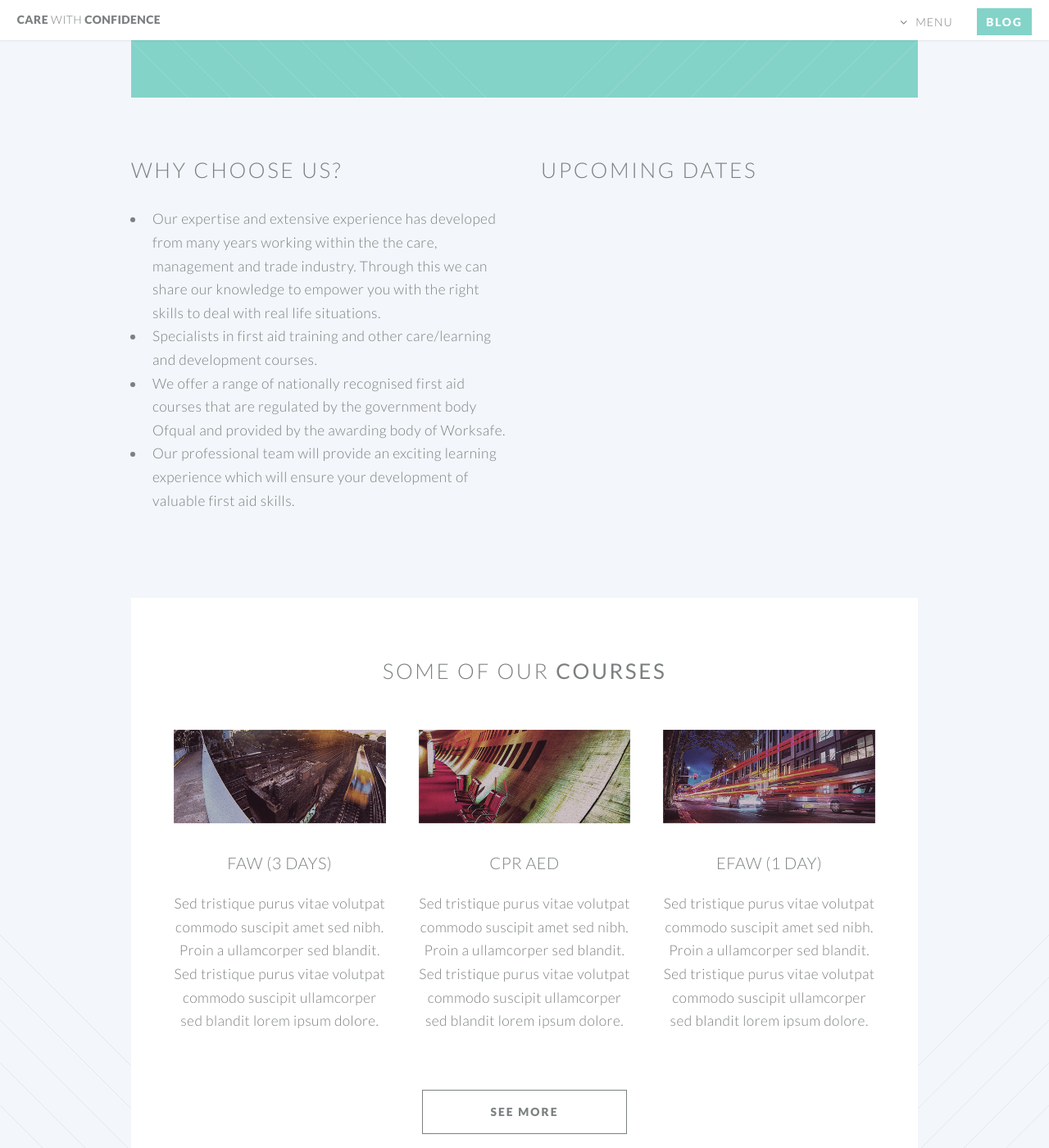
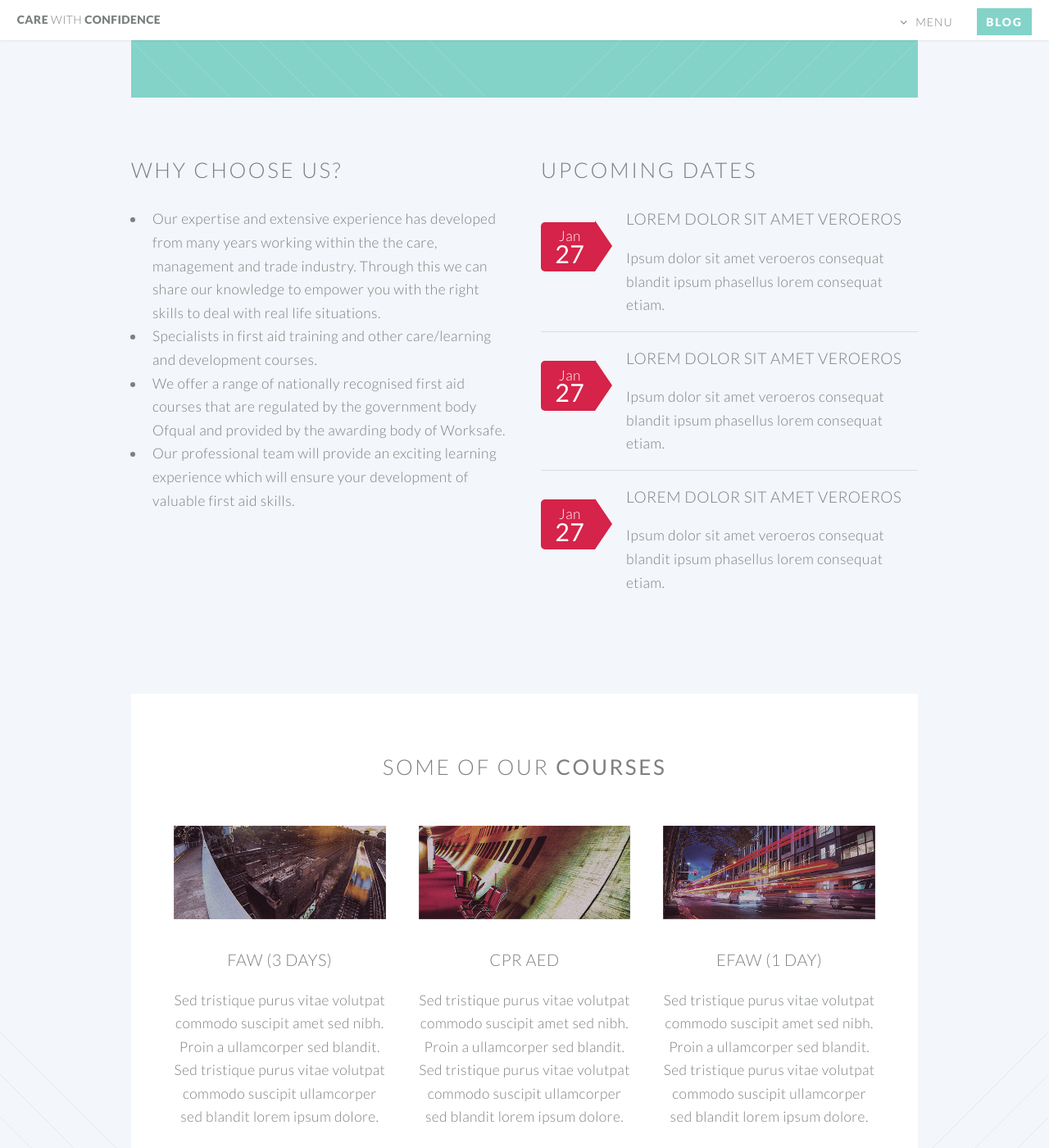
Before and after one commit to CareWithConfidence/carewithconfidence.github.io, a Jekyll site: the page built from index.html, in a window 1280 px wide and 1400 px high, scrolled down 1824 px. Shown: the whole window at 82% size. Built offline with Jekyll 4.4.1, drawn with Linux system fonts in a browser that asks for light colours.

Commit message:
Changes to add in event dates

```diff
--- a/css/style.css
+++ b/css/style.css
@@ -452,6 +452,69 @@ ul.buttons.vertical li {
 
 ul.buttons.vertical li:first-child {
     padding: 0;
+}
+
+ul.dates li
+{
+    position: relative;
+    border-top: solid 1px #ddd;
+    padding: 1em 0 1em 6em;
+}
+
+ul.dates .date
+{
+    display: block;
+    position: absolute;
+    left: 0;
+    top: 2em;
+    background-color: #d52349;
+    height: 3.5em;
+    text-align: center;
+    color: #fff;
+    line-height: 1em;
+    border-top-left-radius: 5px;
+    border-bottom-left-radius: 5px;
+    padding: 0.5em 0.75em 0 1em;
+}
+
+ul.dates .date:after
+{
+    content: '';
+    position: absolute;
+    bottom: 0;
+    right: -1.2em;
+    border-left: solid 1.25em #d52349;
+    border-top: solid 1.8em transparent;
+    border-bottom: solid 1.8em transparent;
+}
+
+ul.dates .date strong
+{
+    display: block;
+    font-size: 1.75em;
+    padding-top: 0.15em;
+}
+
+ul.dates h3
+{
+    font-size: 1.1em;
+}
+
+ul.dates p
+{
+    font-size: 1em;
+    margin: 0;
+}
+
+ul.dates li:first-child
+{
+    border-top: 0;
+    padding-top: 0;
+}
+
+ul.dates li:first-child .date
+{
+    top: 1em;
 }
 
 /* Table */
--- a/index.html
+++ b/index.html
@@ -106,9 +106,22 @@ layout: landing-page
                 <li>Our professional team will provide an exciting learning experience which will ensure your development of valuable first aid skills.</li>
                 </ul>
             </div>
-
             <div class="6u">
                 <h2>Upcoming Dates</h2>
+                <ul class="dates">
+                    <li><span class="date">Jan<strong>27</strong></span>
+                        <h3><a href="#">Lorem dolor sit amet veroeros</a></h3>
+                        <p>Ipsum dolor sit amet veroeros consequat blandit ipsum phasellus lorem consequat etiam.</p>
+                    </li>
+                     <li><span class="date">Jan<strong>27</strong></span>
+                        <h3><a href="#">Lorem dolor sit amet veroeros</a></h3>
+                        <p>Ipsum dolor sit amet veroeros consequat blandit ipsum phasellus lorem consequat etiam.</p>
+                    </li>
+                     <li><span class="date">Jan<strong>27</strong></span>
+                        <h3><a href="#">Lorem dolor sit amet veroeros</a></h3>
+                        <p>Ipsum dolor sit amet veroeros consequat blandit ipsum phasellus lorem consequat etiam.</p>
+                    </li>
+                </ul>
 
             </div>
         </div>
```
Lines whose indentation alone changed are shown as unchanged.
